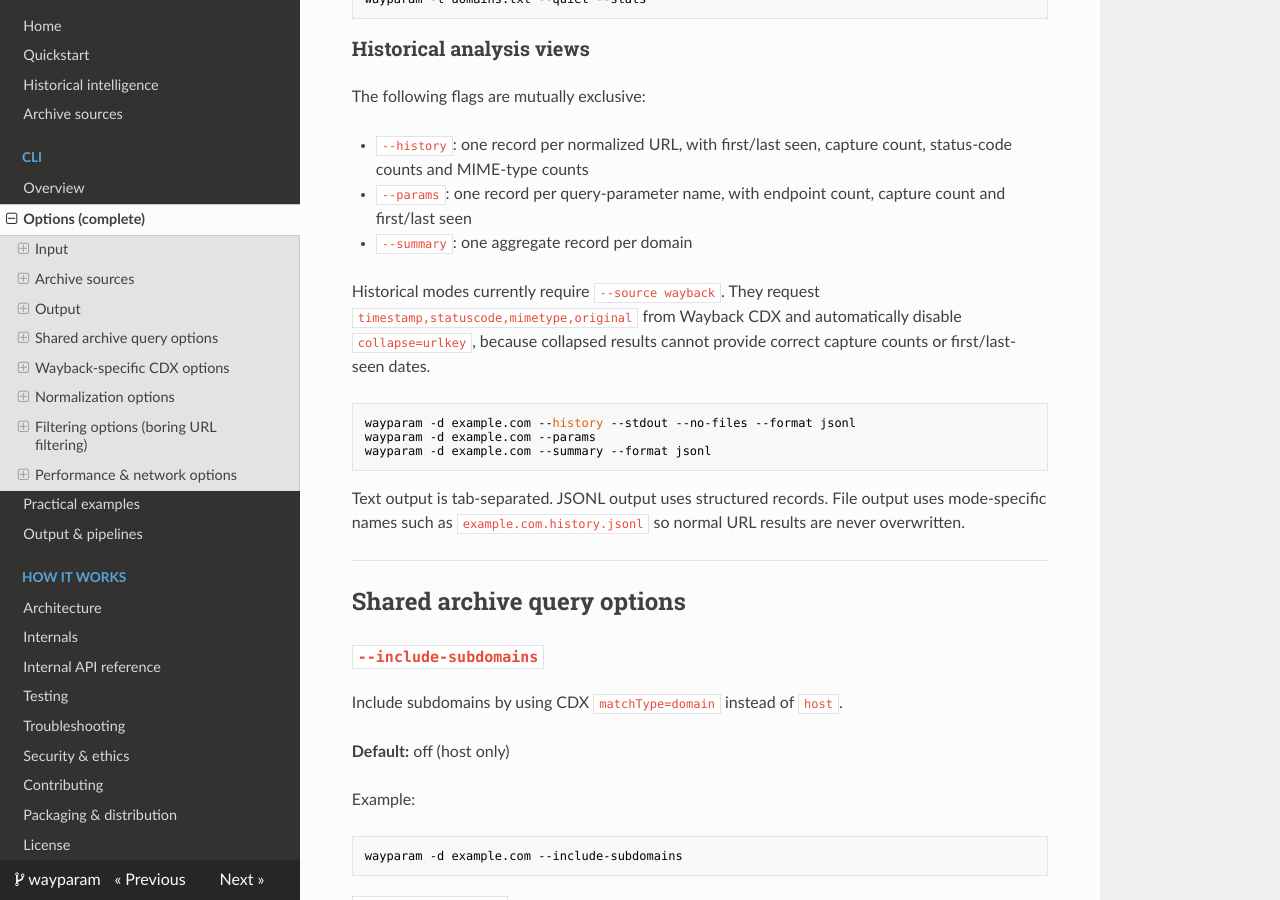
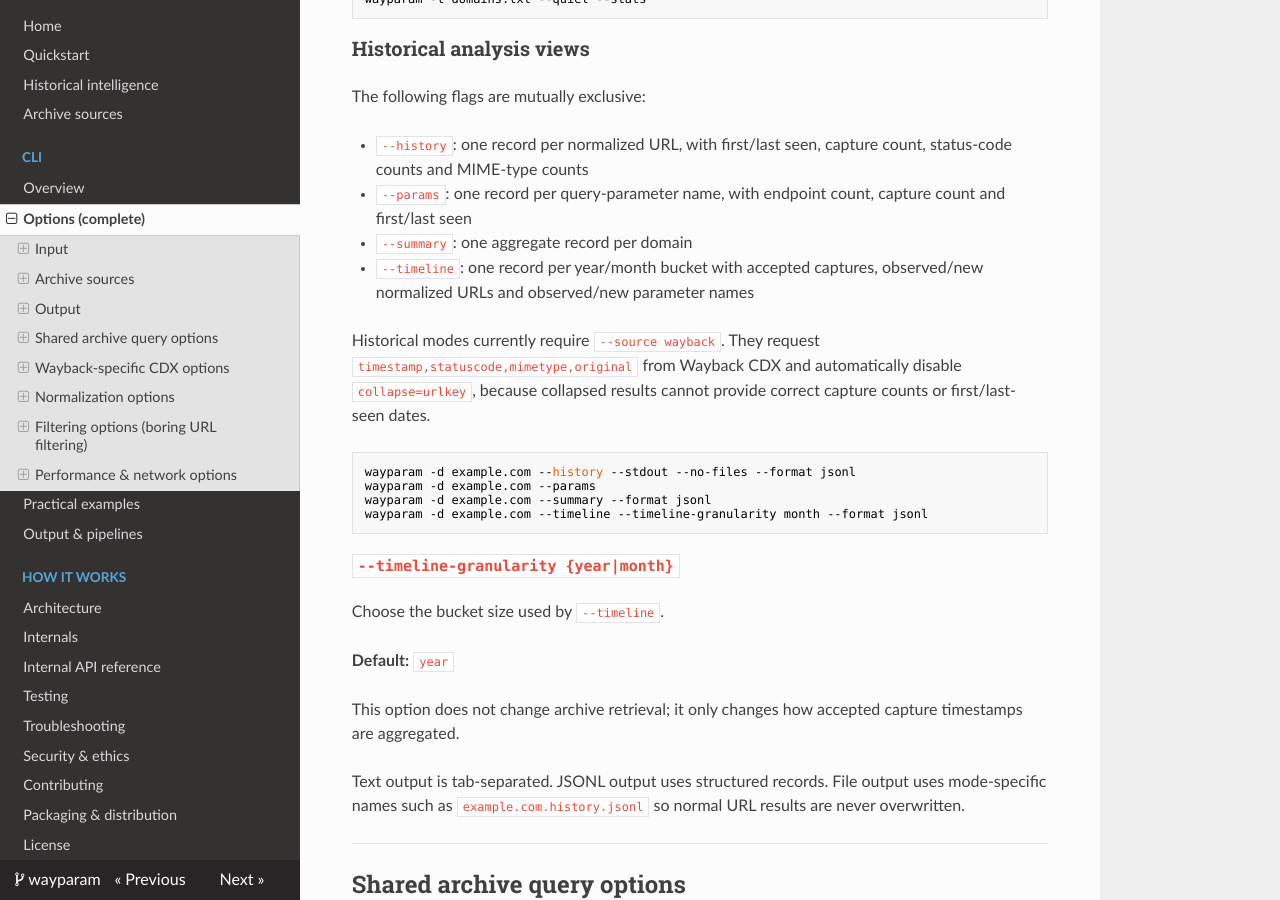
Before and after one commit to aleff-github/wayparam, an MkDocs documentation site: the page built from docs/cli/options.md, in a window 1280 px wide and 900 px high, scrolled down 3918 px. Built offline with MkDocs 1.6.1, drawn with Linux system fonts in a browser that asks for light colours; nearby versions of some CDN libraries.

Commit message:
Document timeline CLI options

````diff
--- a/docs/cli/options.md
+++ b/docs/cli/options.md
@@ -174,6 +174,7 @@ The following flags are mutually exclusive:
 - `--history`: one record per normalized URL, with first/last seen, capture count, status-code counts and MIME-type counts
 - `--params`: one record per query-parameter name, with endpoint count, capture count and first/last seen
 - `--summary`: one aggregate record per domain
+- `--timeline`: one record per year/month bucket with accepted captures, observed/new normalized URLs and observed/new parameter names
 
 Historical modes currently require `--source wayback`. They request `timestamp,statuscode,mimetype,original` from Wayback CDX and automatically disable `collapse=urlkey`, because collapsed results cannot provide correct capture counts or first/last-seen dates.
 
@@ -181,7 +182,16 @@ Historical modes currently require `--source wayback`. They request `timestamp,s
 wayparam -d example.com --history --stdout --no-files --format jsonl
 wayparam -d example.com --params
 wayparam -d example.com --summary --format jsonl
+wayparam -d example.com --timeline --timeline-granularity month --format jsonl
 ```
+
+### `--timeline-granularity {year|month}`
+Choose the bucket size used by `--timeline`.
+
+**Default:** `year`
+
+This option does not change archive retrieval; it only changes how accepted
+capture timestamps are aggregated.
 
 Text output is tab-separated. JSONL output uses structured records. File output uses mode-specific names such as `example.com.history.jsonl` so normal URL results are never overwritten.
 
````
